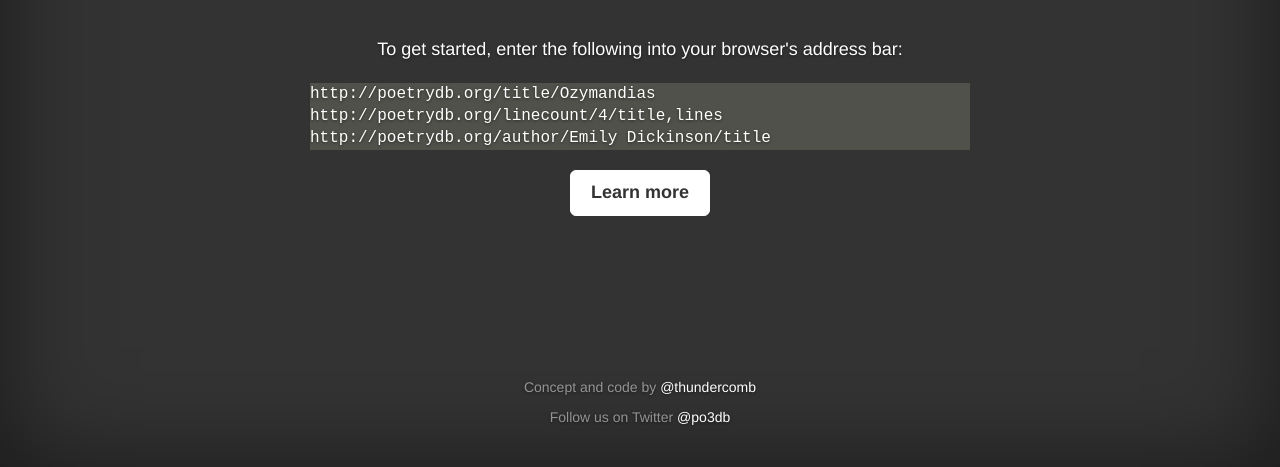
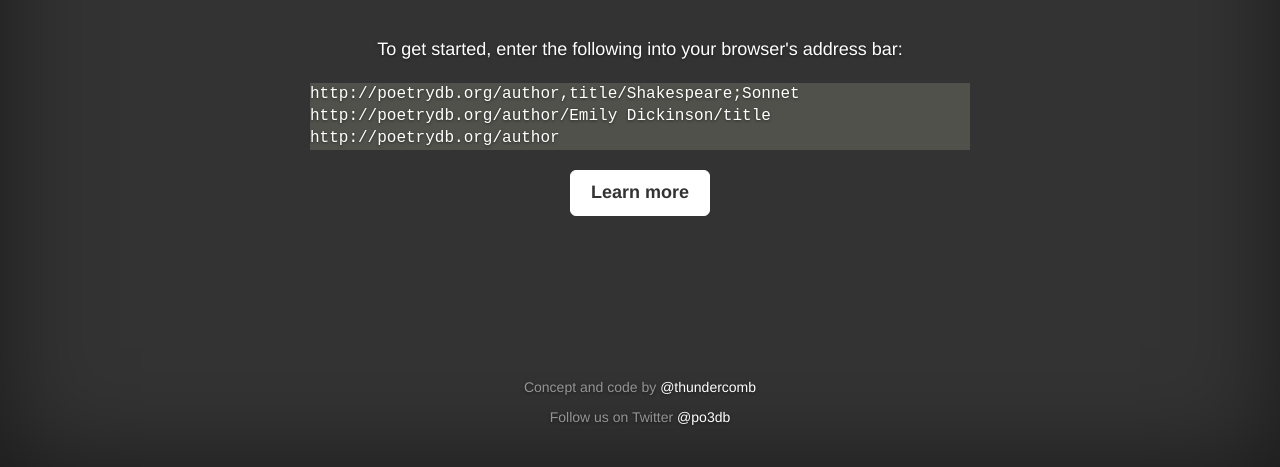
Before and after one commit to thundercomb/poetrydb, a plain HTML site: page public/index.html in a window 1280 px wide. Shown: the part 333-800 px from the top of the page. Drawn offline with nearby package versions, Linux system fonts and the light colour scheme.

Commit message:
Re-arrange front page examples and add multi search example

```diff
--- a/public/index.html
+++ b/public/index.html
@@ -49,9 +49,9 @@
             <p class="lead">PoetryDB is the world's first API for next generation internet poets</p><br>
             <p class="lead" style="font-size:18px">To get started, enter the following into your browser's address bar:</p>
             <p class="lead" align="left" style="background-color:#51514B;font-family:monospace;font-size:16px">
-              http://poetrydb.org/title/Ozymandias<br>
-              http://poetrydb.org/linecount/4/title,lines<br>
+              http://poetrydb.org/author,title/Shakespeare;Sonnet<br>
               http://poetrydb.org/author/Emily Dickinson/title<br>
+              http://poetrydb.org/author<br>
             </p>
             <p class="lead">
               <a href="http://github.com/thundercomb/poetrydb/blob/master/README.md" class="btn btn-lg btn-default">Learn more</a>
```
